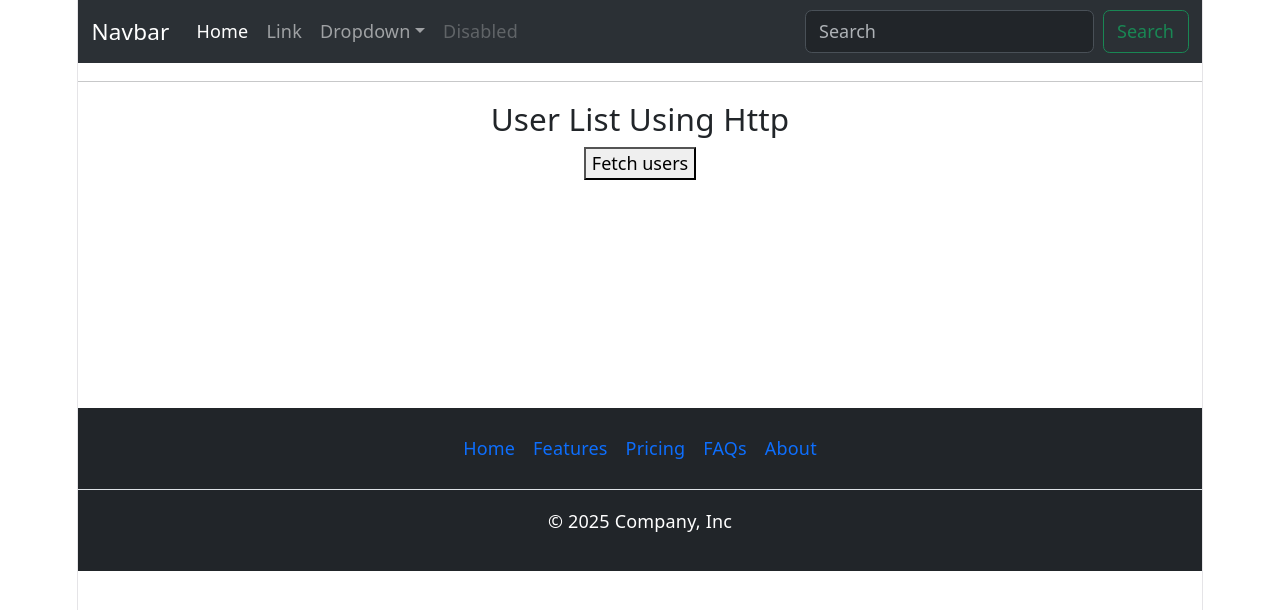
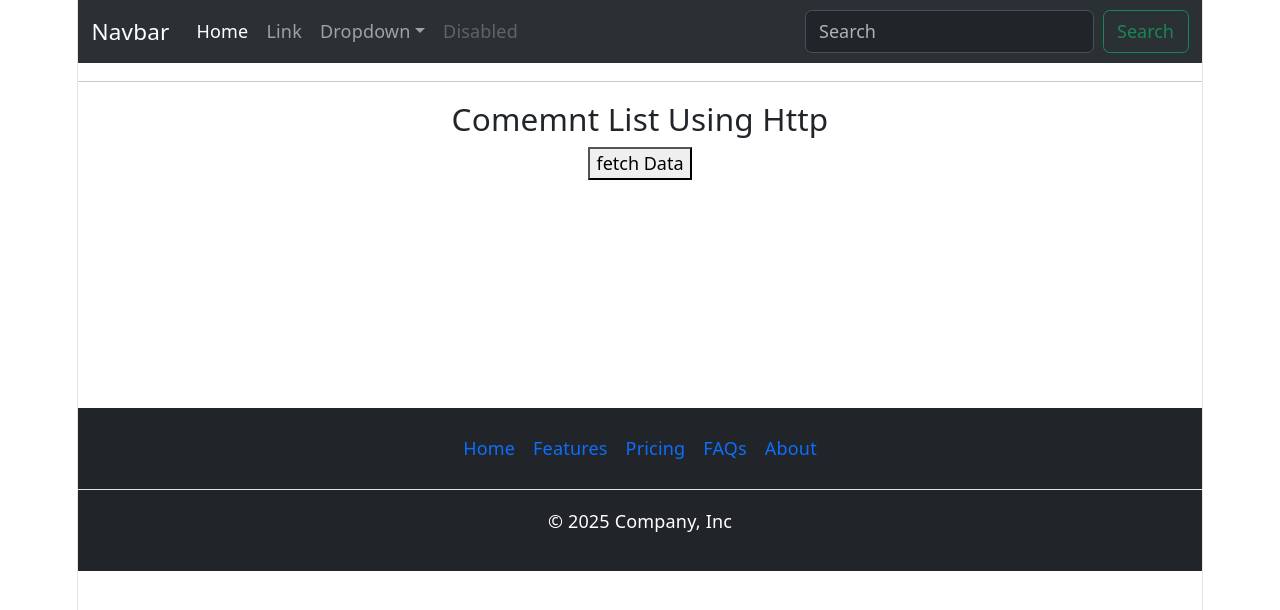
Before and after one commit to sanjaysamantra1/eureka_20_april_2026, a React (Vite) app in the folder react/React_App_1/: page / in a window 1280 px wide. Shown: the top 610 px of the page. Built offline with nearby package versions, Linux system fonts and the light colour scheme.

Commit message:
comment list

```diff
--- a/react/React_App_1/package.json
+++ b/react/React_App_1/package.json
@@ -10,6 +10,7 @@
     "preview": "vite preview"
   },
   "dependencies": {
+    "axios": "^1.16.1",
     "bootstrap": "^5.3.8",
     "formik": "^2.4.9",
     "fuse.js": "^7.3.0",
--- a/react/React_App_1/src/components/body/Body.tsx
+++ b/react/React_App_1/src/components/body/Body.tsx
@@ -19,6 +19,7 @@ import FormDemo2 from "../form/FormDemo2";
 import Folder from "../folder_explorer/Folder";
 import folderData from "../folder_explorer/data.json";
 import UserList_Http from "../http/UserList_Http";
+import CommentList_Http from "../http/CommentList_Http";
 
 function Body() {
   /*  console.log(addition(10, 20));
@@ -61,7 +62,8 @@ function Body() {
       {/* <FormDemo1></FormDemo1> */}
       {/* <FormDemo2 /> */}
       {/* <Folder folderInfo={folderData} /> */}
-      <UserList_Http />
+      {/* <UserList_Http /> */}
+      <CommentList_Http />
     </div>
   );
 }
--- /dev/null
+++ b/react/React_App_1/src/components/http/CommentList_Http.tsx
@@ -0,0 +1,31 @@
+import axios from 'axios';
+import { useState } from 'react';
+
+export default function CommentList_Http() {
+  const [comments,setComments] = useState([]);
+
+  const fetchCommentsData = async()=>{
+    let response = await axios.get('https://jsonplaceholder.typicode.com/comments');
+    setComments(response.data);
+  }
+
+  return <>
+    <h3 className="text-center">Comemnt List Using Http</h3>
+
+    <button onClick={fetchCommentsData}>fetch Data</button>
+
+    <table className="table table-bordered">
+        <tbody>
+            {comments.map(comment=>{
+                return <tr key={comment.id}>
+                    <td>{comment.id}</td>
+                    <td>{comment.postId}</td>
+                    <td>{comment.name}</td>
+                    <td>{comment.email}</td>
+                    <td>{comment.body}</td>
+                </tr>
+            })}
+        </tbody>
+    </table>
+  </>
+}
--- a/react/React_App_1/src/components/http/UserList_Http.tsx
+++ b/react/React_App_1/src/components/http/UserList_Http.tsx
@@ -3,13 +3,19 @@ import { useState } from "react";
 export default function UserList_Http() {
   const [users, setUsers] = useState([]);
 
-  const fetchUserData = () => {
+  /* const fetchUserData = () => {
     fetch("https://jsonplaceholder.typicode.com/users").then((response) => {
       response.json().then((finalResponse) => {
         console.log(finalResponse);
         setUsers([...finalResponse]);
       });
     });
+  }; */
+
+  const fetchUserData = async () => {
+    let response = await fetch("https://jsonplaceholder.typicode.com/users");
+    let finalResponse = await response.json();
+    setUsers([...finalResponse]);
   };
 
   return (
```
Also changed, not shown: 1 other file (tests, documents, lock files or other folders).
